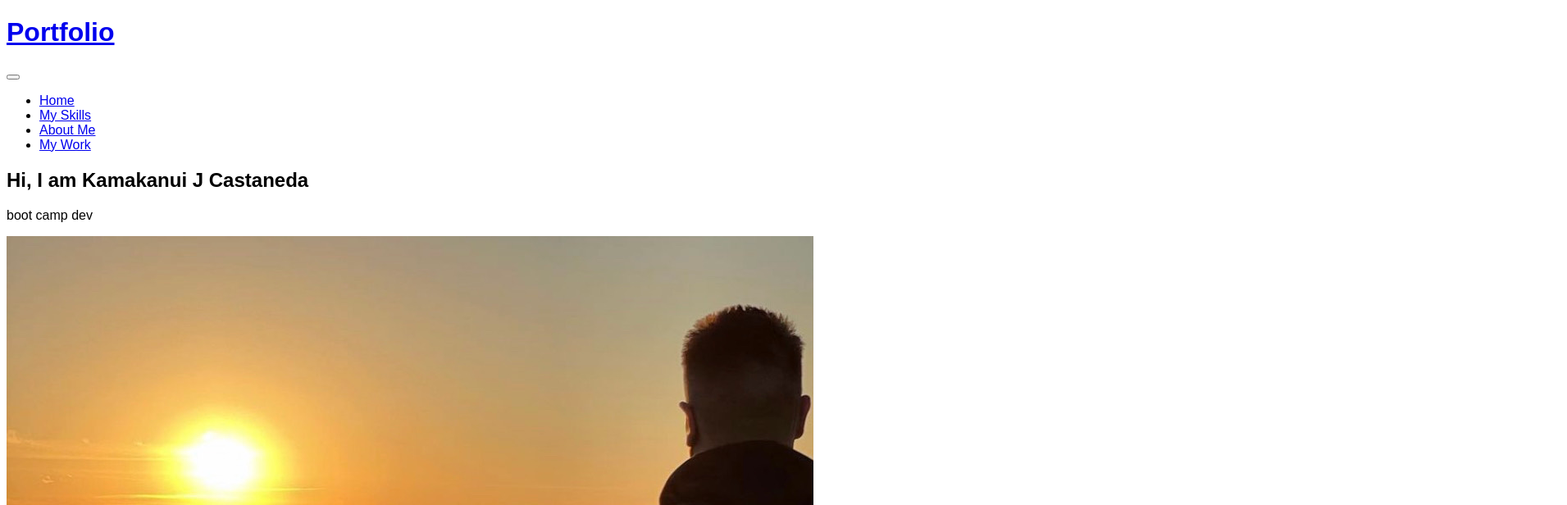
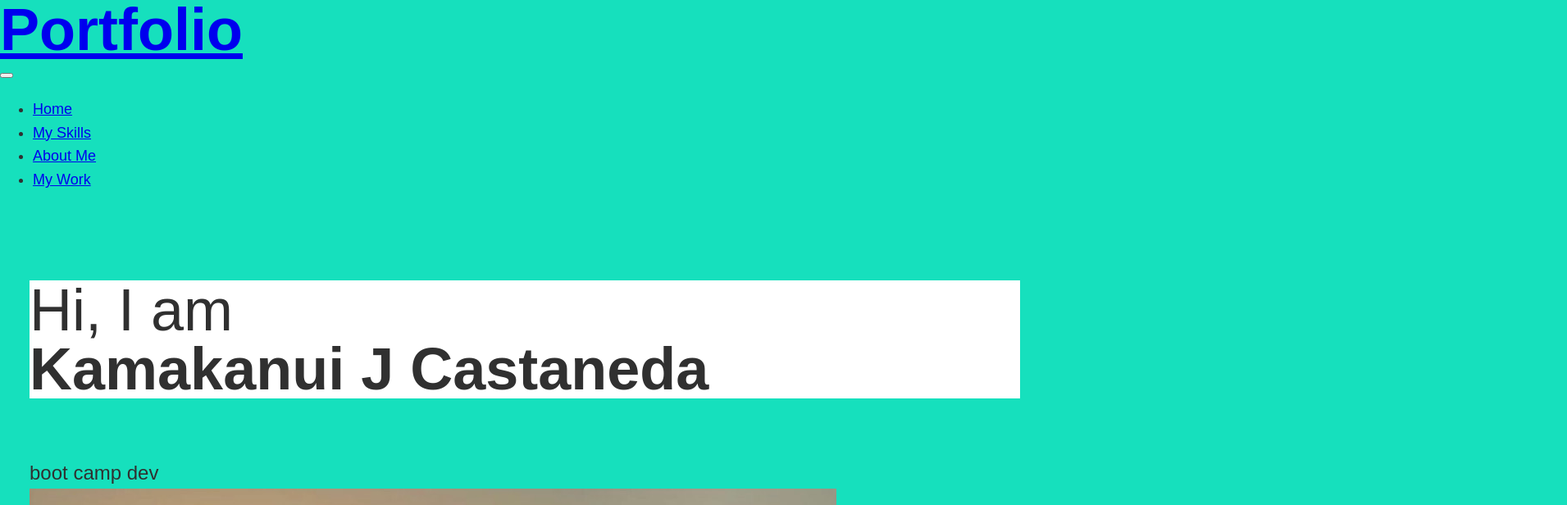
Before and after one commit to kamacasta/KamasPort, a plain HTML site: page index.html in a window 1280 px wide. Shown: the top 616 px of the page at 82% size, 1911 px wide, since content can reach past the window. Drawn offline with Linux system fonts and the light colour scheme.

Commit message:
typography and root edited

```diff
--- a/assets/css/style.css
+++ b/assets/css/style.css
@@ -1,3 +1,5 @@
+/* styles entire page */
+
 *,
 *::before
 *::after {
@@ -5,11 +7,15 @@
 }
 
 :root {
-    font-family: Arial, Helvetica, sans-serif;
-    font-weight: 300;
-    --clr-primary: #a78686;
-    --clr-dark: #A9A9A9 ;
-    --clr-accent: #FFFAF0;
+    --ff-primary: Arial, Helvetica, sans-serif;
+    --ff-secondary:  Arial, Helvetica, sans-serif;
+
+    --ff-reg: 300;
+    --fw-bold: 900;
+
+    --clr-accent: #fff;
+    --clr-dark: #303030 ;
+    --clr-light: #16e0bd;
 
     --fs-h1: 3rem;
     --fs-h2: 2.25rem;
@@ -25,3 +31,67 @@
         --fs-body: 1.125em;
     }
  }
+
+ /* General styles */
+
+ body {
+     background: var(--clr-light);
+     color: var(--clr-dark) ;
+     margin: 0;
+     font-family: var(--ff-primary);
+     font-size: var(--fs-body);
+     line-height: 1.6;
+
+ }
+
+ section{
+     padding: 5em 2em;
+ }
+
+ img {
+     display: block;
+     max-width: 100%;
+ }
+
+ strong { font-weight: var(--fw-bold);
+ }
+
+/* Typography */
+
+h1, h2, h3 {
+    line-height: 1;
+    margin: 0;
+}
+
+h1 {font-size: var(--fs-h1); }
+h2 {font-size: var(--fs-h2); }
+h3 {font-size: var(--fs-h3); }
+
+
+.section__title {
+    margin-bottom: .25em;
+
+}
+
+.section__title--intro {
+    font-weight: var(--fw-reg);
+
+}
+
+.section__title--intro strong {
+    display: block;
+}
+
+.section__subtitle {
+    margin: 0;
+    font-size: var(--fs-h3);
+}
+
+.section__title--intro, .section__title--about {
+    background: var(--clr-accent);
+    font-family: var(--ff-secondary);
+    margin-bottom: 1em;
+
+}
+
+/* Intro section */
```
